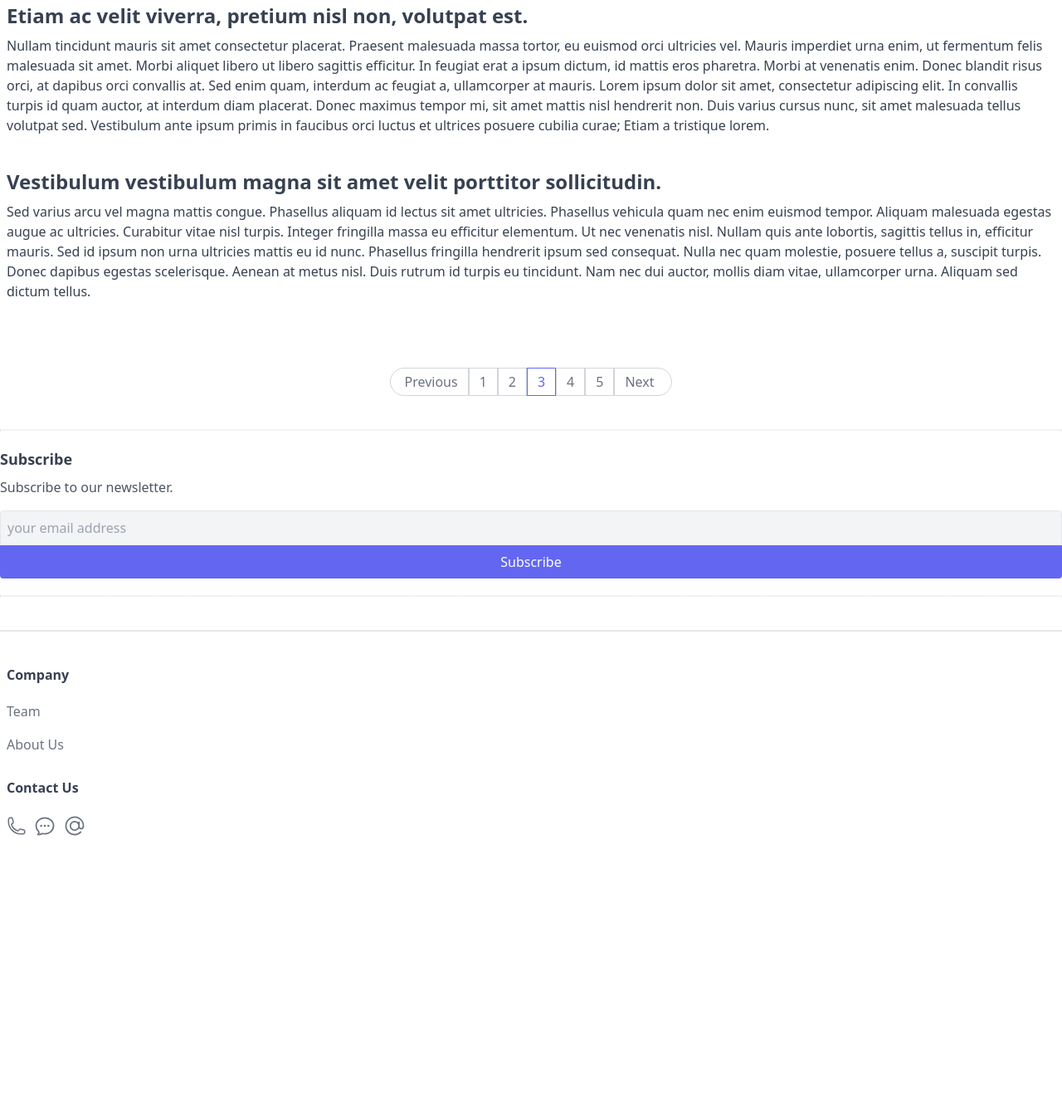
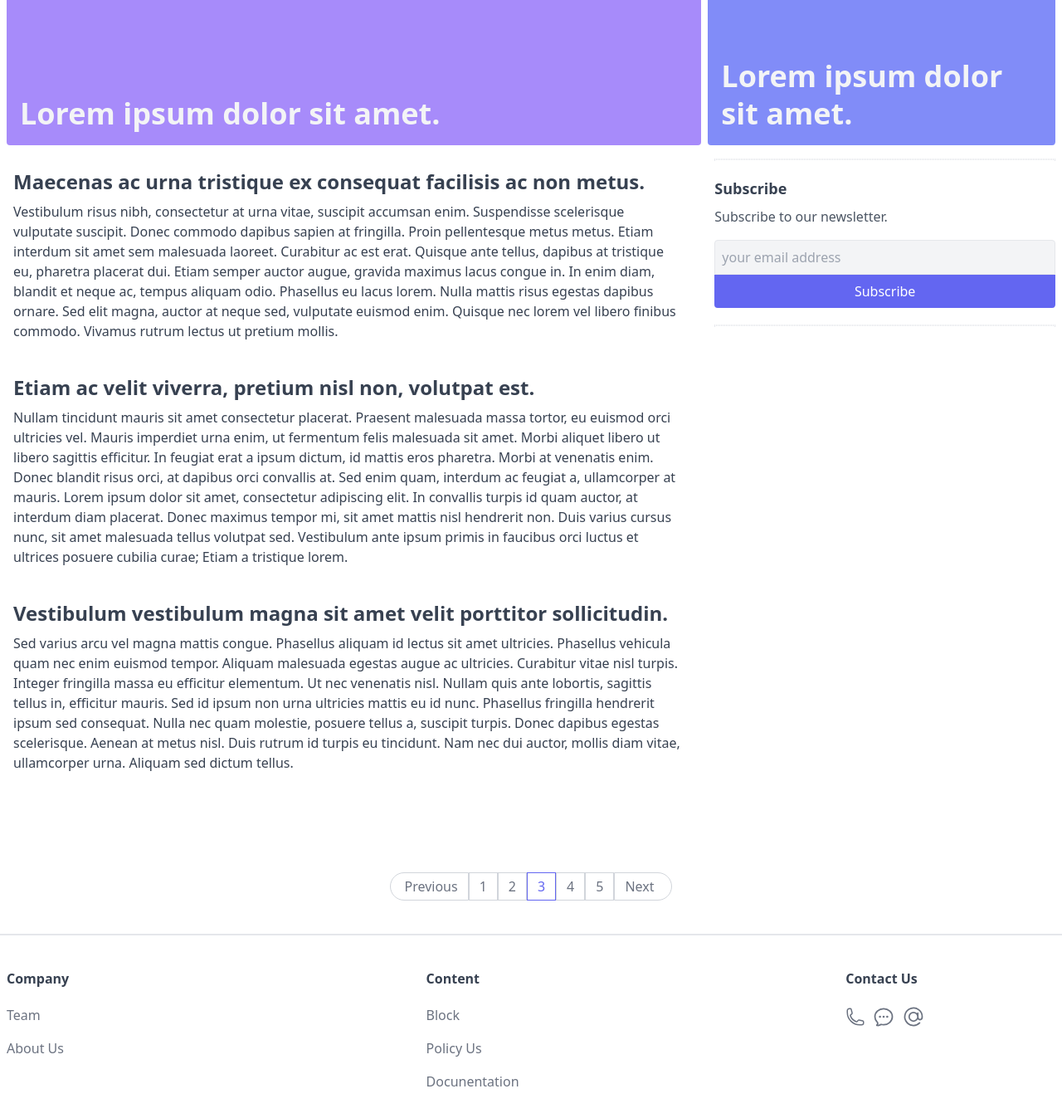
Before and after one commit to sa2209GitHub/tailwind-css-tutorial, a website: page index.html in a window 1280 px wide. Shown: the part 317-1664 px from the top of the page at 83% size. Before the commit the page ends 1380 px from the top, so only its background shows below. Drawn offline with Linux system fonts and the light colour scheme.

Commit message:
Finalize lesson_09

```diff
--- a/index.html
+++ b/index.html
@@ -10,6 +10,7 @@
 </head>
 
 <body>
+	<div class="max-w-screen-xl mx-auto">
 		<!-- Header -->
 		<header class="px-2 border-b-2 flex items-center justify-between">
 			<a class="header-logo" href="index.html">Tailwind CSS</a>
@@ -30,7 +31,6 @@
 		</header>
 
 		<!-- Breadcrumbs -->
-	<main>
 		<div class="px-2 flex items-center">
 			<div class="py-4 owerflow-y-auto whitespace-nowrap flex items-center gap-1">
 				<a class="breadcrumb" href="#">
@@ -58,58 +58,117 @@
 				<a class="breadcrumb" href="#">Tech</a>
 			</div>
 		</div>
-	</main>
-</body>
 
+		<!-- Banners -->
+		<section class="px-2 flex space-x-2">
+			<a class="w-2/3 bg-violet-400 h-96 mb-4 relative rounded inline-block overflow-hidden" href="#">
+				<div class="p-4 absolute bottom-0 left-0 z-10">
+					<h2 class="text-4xl font-semibold text-gray-100 leading-tight">Lorem ipsum dolor sit amet.</h2>
+				</div>
+			</a>
+			<a class="w-1/3 bg-indigo-400 h-96 mb-4 relative rounded inline-block overflow-hidden" href="#">
+				<div class="p-4 absolute bottom-0 left-0 z-10">
+					<h2 class="text-4xl font-semibold text-gray-100 leading-tight">Lorem ipsum dolor sit amet.</h2>
+				</div>
+			</a>
+		</section>
+
+		<main class="px-2 flex space-x-8">
+			<div class="w-2/3">
 				<!-- Post cards -->
 				<section class="px-2">
 					<a class="block mb-10" href="#">
 						<div class="'flex">
-			<div>
-				<h3 class="mt-3 text-gray-700 font-bold text-2xl">Maecenas ac urna tristique ex consequat facilisis ac non
+							<article>
+								<h3 class="mt-3 text-gray-700 font-bold text-2xl">Maecenas ac urna tristique ex consequat facilisis ac
+									non
 									metus.
 								</h3>
 								<p class="text-gray-700 mt-2">Vestibulum risus nibh, consectetur at urna vitae, suscipit accumsan enim.
-					Suspendisse scelerisque vulputate suscipit. Donec commodo dapibus sapien at fringilla. Proin pellentesque
-					metus metus. Etiam interdum sit amet sem malesuada laoreet. Curabitur ac est erat. Quisque ante tellus,
-					dapibus at tristique eu, pharetra placerat dui. Etiam semper auctor augue, gravida maximus lacus congue in. In
-					enim diam, blandit et neque ac, tempus aliquam odio. Phasellus eu lacus lorem. Nulla mattis risus egestas
-					dapibus ornare. Sed elit magna, auctor at neque sed, vulputate euismod enim. Quisque nec lorem vel libero
+									Suspendisse scelerisque vulputate suscipit. Donec commodo dapibus sapien at fringilla. Proin
+									pellentesque
+									metus metus. Etiam interdum sit amet sem malesuada laoreet. Curabitur ac est erat. Quisque ante
+									tellus,
+									dapibus at tristique eu, pharetra placerat dui. Etiam semper auctor augue, gravida maximus lacus
+									congue
+									in.
+									In
+									enim diam, blandit et neque ac, tempus aliquam odio. Phasellus eu lacus lorem. Nulla mattis risus
+									egestas
+									dapibus ornare. Sed elit magna, auctor at neque sed, vulputate euismod enim. Quisque nec lorem vel
+									libero
 									finibus commodo. Vivamus rutrum lectus ut pretium mollis.</p>
-			</div>
+							</article>
 						</div>
 					</a>
 					<a class="block mb-10" href="#">
 						<div>
-			<div>
-				<h3 class="mt-3 text-gray-700 font-bold text-2xl">Etiam ac velit viverra, pretium nisl non, volutpat est.</h3>
-				<p class="text-gray-700 mt-2">Nullam tincidunt mauris sit amet consectetur placerat. Praesent malesuada massa
-					tortor, eu euismod orci ultricies vel. Mauris imperdiet urna enim, ut fermentum felis malesuada sit amet.
-					Morbi aliquet libero ut libero sagittis efficitur. In feugiat erat a ipsum dictum, id mattis eros pharetra.
-					Morbi at venenatis enim. Donec blandit risus orci, at dapibus orci convallis at. Sed enim quam, interdum ac
-					feugiat a, ullamcorper at mauris. Lorem ipsum dolor sit amet, consectetur adipiscing elit. In convallis turpis
-					id quam auctor, at interdum diam placerat. Donec maximus tempor mi, sit amet mattis nisl hendrerit non. Duis
-					varius cursus nunc, sit amet malesuada tellus volutpat sed. Vestibulum ante ipsum primis in faucibus orci
+							<article>
+								<h3 class="mt-3 text-gray-700 font-bold text-2xl">Etiam ac velit viverra, pretium nisl non, volutpat
+									est.
+								</h3>
+								<p class="text-gray-700 mt-2">Nullam tincidunt mauris sit amet consectetur placerat. Praesent malesuada
+									massa
+									tortor, eu euismod orci ultricies vel. Mauris imperdiet urna enim, ut fermentum felis malesuada sit
+									amet.
+									Morbi aliquet libero ut libero sagittis efficitur. In feugiat erat a ipsum dictum, id mattis eros
+									pharetra.
+									Morbi at venenatis enim. Donec blandit risus orci, at dapibus orci convallis at. Sed enim quam,
+									interdum
+									ac
+									feugiat a, ullamcorper at mauris. Lorem ipsum dolor sit amet, consectetur adipiscing elit. In
+									convallis
+									turpis
+									id quam auctor, at interdum diam placerat. Donec maximus tempor mi, sit amet mattis nisl hendrerit
+									non.
+									Duis
+									varius cursus nunc, sit amet malesuada tellus volutpat sed. Vestibulum ante ipsum primis in faucibus
+									orci
 									luctus et ultrices posuere cubilia curae; Etiam a tristique lorem.</p>
-			</div>
+							</article>
 						</div>
 					</a>
 					<a class="block mb-10" href="#">
 						<div>
-			<div>
+							<article>
 								<h3 class="mt-3 text-gray-700 font-bold text-2xl">Vestibulum vestibulum magna sit amet velit porttitor
 									sollicitudin.</h3>
-				<p class="text-gray-700 mt-2">Sed varius arcu vel magna mattis congue. Phasellus aliquam id lectus sit amet
-					ultricies. Phasellus vehicula quam nec enim euismod tempor. Aliquam malesuada egestas augue ac ultricies.
-					Curabitur vitae nisl turpis. Integer fringilla massa eu efficitur elementum. Ut nec venenatis nisl. Nullam
-					quis ante lobortis, sagittis tellus in, efficitur mauris. Sed id ipsum non urna ultricies mattis eu id nunc.
-					Phasellus fringilla hendrerit ipsum sed consequat. Nulla nec quam molestie, posuere tellus a, suscipit turpis.
-					Donec dapibus egestas scelerisque. Aenean at metus nisl. Duis rutrum id turpis eu tincidunt. Nam nec dui
+								<p class="text-gray-700 mt-2">Sed varius arcu vel magna mattis congue. Phasellus aliquam id lectus sit
+									amet
+									ultricies. Phasellus vehicula quam nec enim euismod tempor. Aliquam malesuada egestas augue ac
+									ultricies.
+									Curabitur vitae nisl turpis. Integer fringilla massa eu efficitur elementum. Ut nec venenatis nisl.
+									Nullam
+									quis ante lobortis, sagittis tellus in, efficitur mauris. Sed id ipsum non urna ultricies mattis eu id
+									nunc.
+									Phasellus fringilla hendrerit ipsum sed consequat. Nulla nec quam molestie, posuere tellus a, suscipit
+									turpis.
+									Donec dapibus egestas scelerisque. Aenean at metus nisl. Duis rutrum id turpis eu tincidunt. Nam nec
+									dui
 									auctor, mollis diam vitae, ullamcorper urna. Aliquam sed dictum tellus.</p>
-			</div>
+							</article>
 						</div>
 					</a>
 				</section>
+			</div>
+			<div class="w-1/3">
+				<!-- Divider -->
+				<div class="border border-dotted"></div>
+
+				<!-- Subscribe -->
+				<div class="my-5">
+					<h5 class="font-bold text-lg text-gray-700">Subscribe</h5>
+					<p class="text-gray-600 mt-2">Subscribe to our newsletter.</p>
+					<input placeholder="your email address" type="email"
+						class="text-gray-700 bg-gray-100 p-2 mt-4 w-full border rounded-t hover:border-indigo-500 focus:outline-none focus:ring focus:ring-indigo-300"">
+					<button class=" px-4 py-2 bg-indigo-500 text-white w-full rounded-b hover:bg-indigo-800">Subscribe</button>
+				</div>
+
+				<!-- Divider -->
+				<div class=" border border-dotted"></div>
+			</div>
+		</main>
+
 		<!-- Pagination -->
 		<div class="mt-20 mb-10">
 			<ul class="flex justify-center">
@@ -124,25 +183,10 @@
 			</ul>
 		</div>
 
-<!-- Divider -->
-<div class="border border-dotted"></div>
-
-<!-- Subscribe -->
-<div class="my-5">
-	<h5 class="font-bold text-lg text-gray-700">Subscribe</h5>
-	<p class="text-gray-600 mt-2">Subscribe to our newsletter.</p>
-	<input placeholder="your email address" type="email"
-		class="text-gray-700 bg-gray-100 p-2 mt-4 w-full border rounded-t hover:border-indigo-500 focus:outline-none focus:ring focus:ring-indigo-300"">
-		<button class=" px-4 py-2 bg-indigo-500 text-white w-full rounded-b hover:bg-indigo-800">Subscribe</button>
-</div>
-
-<!-- Divider -->
-<div class=" border border-dotted">
-</div>
-
 		<!-- Footer -->
 		<footer class="border-t-2 mt-10 py-10 px-2 text-gray-700">
-	<div>
+			<div class="flex">
+				<div class="w-2/5">
 					<div>
 						<h6 class="font-semibold mb-3 text-gray-700">Company</h6>
 						<ul class="text-gray-500">
@@ -152,7 +196,18 @@
 					</div>
 				</div>
 
-	<div class="mt-5">
+				<div class="w-2/5">
+					<div>
+						<h6 class="font-semibold mb-3 text-gray-700">Content</h6>
+						<ul class="text-gray-500">
+							<li><a class="footer-link" href="#">Block</a></li>
+							<li><a class="footer-link" href="#">Policy Us</a></li>
+							<li><a class="footer-link" href="#">Docunentation</a></li>
+						</ul>
+					</div>
+				</div>
+
+				<div class="w=1/5">
 					<div>
 						<h6 class="font-semibold mb-3 text-gray-700">Contact Us</h6>
 						<ul class="text-gray-500 flex items-center gap-2">
@@ -180,6 +235,10 @@
 						</ul>
 					</div>
 				</div>
+			</div>
 		</footer>
+	</div>
+
+</body>
 
 </html>
```
Also changed, not shown: public/style.css. Lines whose indentation alone changed are shown as unchanged.
